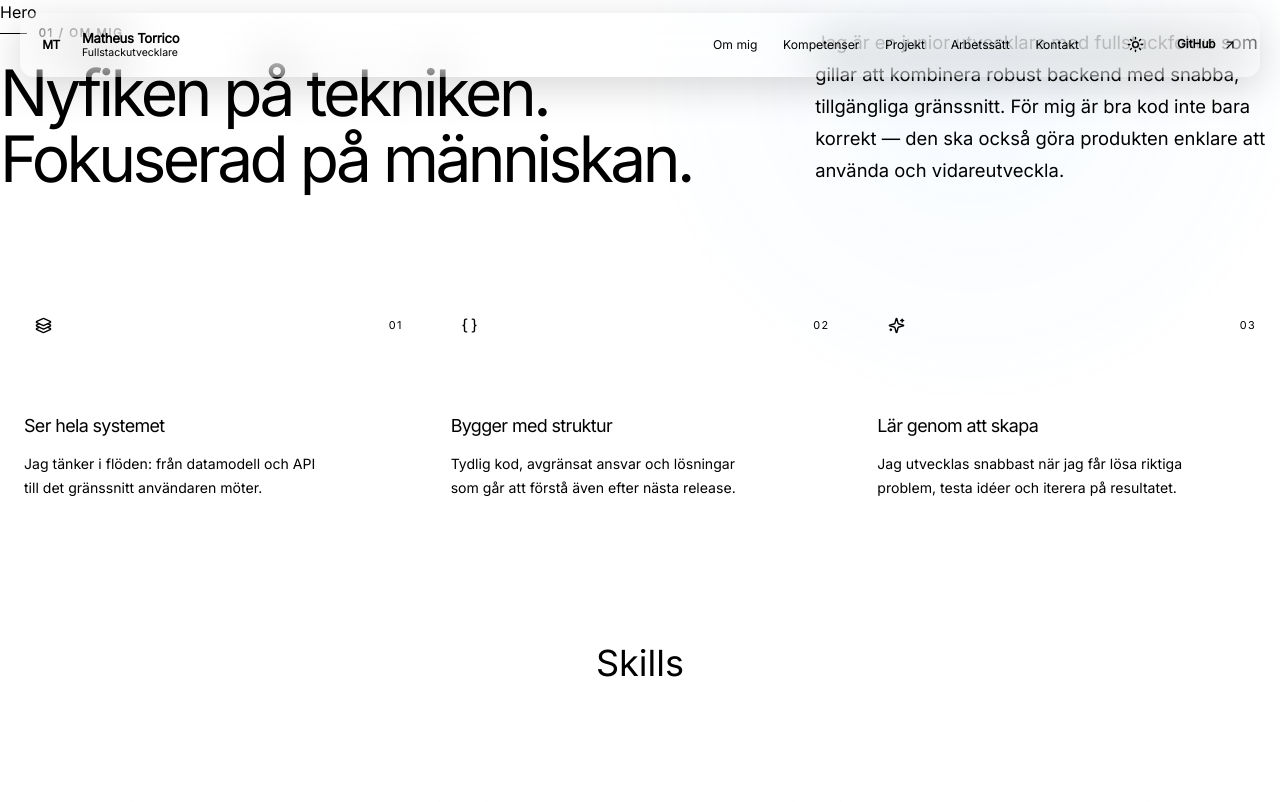
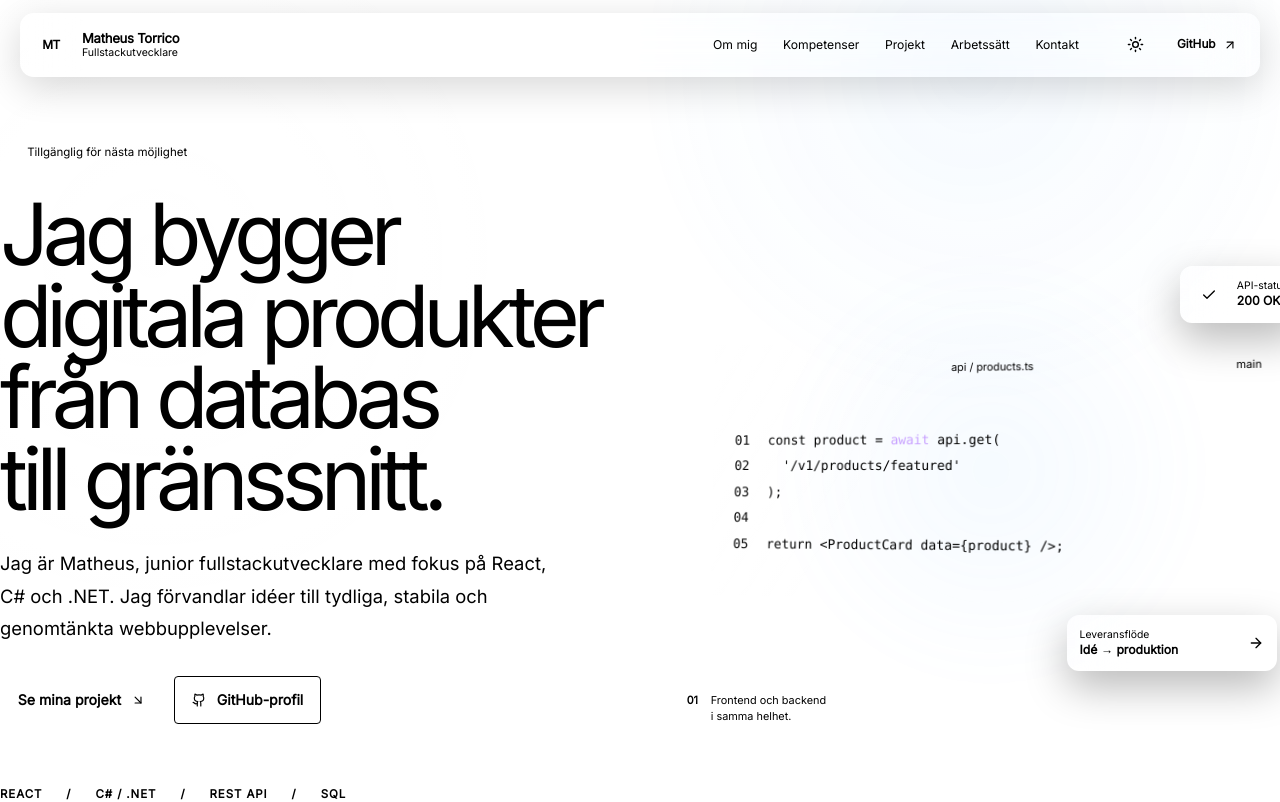
Before and after one commit to ikariLain/Portfolio, a React (Vite) app: page / in a window 1280 px wide. Shown: the top 802 px of the page. Built offline with nearby package versions, Linux system fonts and the light colour scheme.

Commit message:
Refactor Hero component and enhance layout, styling, and functionality for improved user experience

```diff
--- a/src/Components/Hero/Hero.css
+++ b/src/Components/Hero/Hero.css
@@ -0,0 +1,371 @@
+.hero {
+  min-height: 100svh;
+  display: flex;
+  align-items: center;
+  position: relative;
+  padding: 8.5rem 0 4.5rem;
+}
+
+.hero::after {
+  position: absolute;
+  right: 0;
+  bottom: 0;
+  left: 0;
+  height: 1px;
+  content: "";
+  background: linear-gradient(90deg, transparent, var(--border-strong), transparent);
+}
+
+.hero-grid {
+  position: absolute;
+  inset: 0;
+  overflow: hidden;
+  opacity: 0.28;
+  background-image:
+    linear-gradient(var(--border) 1px, transparent 1px),
+    linear-gradient(90deg, var(--border) 1px, transparent 1px);
+  background-size: 72px 72px;
+  mask-image: linear-gradient(to bottom, transparent 3%, black 34%, transparent 92%);
+}
+
+.hero-inner {
+  display: grid;
+  grid-template-columns: minmax(0, 1.03fr) minmax(420px, 0.97fr);
+  align-items: center;
+  gap: clamp(3rem, 7vw, 7rem);
+  position: relative;
+}
+
+.hero-copy {
+  position: relative;
+  z-index: 2;
+}
+
+.availability {
+  width: fit-content;
+  display: flex;
+  align-items: center;
+  gap: 0.6rem;
+  margin-bottom: 1.6rem;
+  padding: 0.45rem 0.66rem;
+  border: 1px solid var(--border);
+  border-radius: 999px;
+  color: var(--text-soft);
+  background: var(--surface);
+  font-size: 0.72rem;
+  font-weight: 500;
+}
+
+.availability-dot {
+  width: 7px;
+  height: 7px;
+  position: relative;
+  border-radius: 50%;
+  background: var(--success);
+  box-shadow: 0 0 0 5px var(--success-bg);
+}
+
+.hero h1 {
+  max-width: 760px;
+  margin-bottom: 1.7rem;
+  font-size: clamp(3.15rem, 6.7vw, 6.7rem);
+  line-height: 0.95;
+  letter-spacing: -0.072em;
+}
+
+.hero h1 span {
+  display: block;
+  color: var(--text-soft);
+}
+
+.hero-intro {
+  max-width: 650px;
+  margin-bottom: 2rem;
+  color: var(--text-soft);
+  font-size: clamp(1rem, 1.45vw, 1.15rem);
+  line-height: 1.75;
+}
+
+.hero-actions {
+  display: flex;
+  flex-wrap: wrap;
+  gap: 0.7rem;
+}
+
+.hero-stack {
+  display: flex;
+  flex-wrap: wrap;
+  gap: 0.55rem 1.5rem;
+  margin: 2.6rem 0 0;
+  padding: 1.2rem 0 0;
+  border-top: 1px solid var(--border);
+  color: var(--text-faint);
+  font-size: 0.72rem;
+  font-weight: 600;
+  letter-spacing: 0.08em;
+  list-style: none;
+  text-transform: uppercase;
+}
+
+.hero-stack li:not(:first-child)::before {
+  margin-right: 1.5rem;
+  content: "/";
+  color: var(--border-strong);
+}
+
+.hero-scene {
+  min-height: 510px;
+  position: relative;
+  display: flex;
+  align-items: center;
+  perspective: 1200px;
+}
+
+.scene-glow {
+  width: 82%;
+  aspect-ratio: 1;
+  position: absolute;
+  top: 50%;
+  left: 50%;
+  border-radius: 50%;
+  transform: translate(-50%, -50%);
+  opacity: 0.32;
+  background: radial-gradient(circle, rgba(112, 184, 255, 0.22), transparent 66%);
+  filter: blur(28px);
+}
+
+.code-window {
+  width: 100%;
+  position: relative;
+  z-index: 2;
+  overflow: hidden;
+  border: 1px solid var(--border-strong);
+  border-radius: var(--radius-md);
+  transform: rotateY(-7deg) rotateX(3deg);
+  background: linear-gradient(145deg, var(--surface-strong), var(--surface));
+  box-shadow: var(--shadow);
+}
+
+.code-window::before {
+  position: absolute;
+  inset: 0;
+  content: "";
+  pointer-events: none;
+  background: linear-gradient(120deg, rgba(255, 255, 255, 0.04), transparent 34%);
+}
+
+.window-bar {
+  min-height: 52px;
+  display: grid;
+  grid-template-columns: 1fr auto 1fr;
+  align-items: center;
+  padding: 0 1rem;
+  border-bottom: 1px solid var(--border);
+  color: var(--text-faint);
+  font-size: 0.68rem;
+}
+
+.window-dots {
+  display: flex;
+  gap: 0.35rem;
+}
+
+.window-dots i {
+  width: 7px;
+  height: 7px;
+  border-radius: 50%;
+  background: var(--border-strong);
+}
+
+.window-status {
+  justify-self: end;
+  padding: 0.26rem 0.45rem;
+  border-radius: 999px;
+  color: var(--success);
+  background: var(--success-bg);
+}
+
+.code-body {
+  padding: 2.1rem 1.4rem 2.4rem;
+  color: var(--text-soft);
+  font-family: "Cascadia Code", "SFMono-Regular", Consolas, monospace;
+  font-size: clamp(0.68rem, 1.15vw, 0.83rem);
+  line-height: 2;
+}
+
+.code-body p {
+  min-height: 1.8em;
+  margin: 0;
+  white-space: nowrap;
+}
+
+.line-number {
+  width: 2.2rem;
+  display: inline-block;
+  color: var(--text-faint);
+  user-select: none;
+}
+
+.code-blue { color: var(--info); }
+.code-purple { color: #c7a0ff; }
+.code-green { color: var(--success); }
+
+.metric-card {
+  position: absolute;
+  z-index: 3;
+  display: flex;
+  align-items: center;
+  gap: 0.75rem;
+  padding: 0.8rem;
+  border: 1px solid var(--border-strong);
+  border-radius: 12px;
+  background: color-mix(in srgb, var(--surface-strong) 86%, transparent);
+  box-shadow: 0 16px 42px rgba(0, 0, 0, 0.28);
+  backdrop-filter: blur(25px);
+}
+
+.metric-card--top {
+  top: 3.2rem;
+  right: -1.3rem;
+}
+
+.metric-card--bottom {
+  right: 0.2rem;
+  bottom: 3.35rem;
+  justify-content: space-between;
+  min-width: 210px;
+}
+
+.metric-card small,
+.metric-card strong {
+  display: block;
+  line-height: 1.35;
+}
+
+.metric-card small {
+  color: var(--text-faint);
+  font-size: 0.65rem;
+}
+
+.metric-card strong {
+  font-size: 0.76rem;
+  font-weight: 600;
+}
+
+.metric-icon {
+  width: 32px;
+  height: 32px;
+  display: grid;
+  place-items: center;
+  border-radius: 8px;
+}
+
+.metric-icon--success {
+  color: var(--success);
+  background: var(--success-bg);
+}
+
+.scene-caption {
+  position: absolute;
+  bottom: 0;
+  left: -1rem;
+  z-index: 3;
+  display: flex;
+  align-items: flex-start;
+  gap: 0.8rem;
+  color: var(--text-faint);
+  font-size: 0.68rem;
+  line-height: 1.45;
+}
+
+.scene-caption span {
+  color: var(--text);
+  font-weight: 600;
+}
+
+@media (max-width: 1040px) {
+  .hero {
+    padding-top: 10rem;
+  }
+
+  .hero-inner {
+    grid-template-columns: 1fr;
+  }
+
+  .hero h1 {
+    max-width: 900px;
+  }
+
+  .hero-intro {
+    max-width: 720px;
+  }
+
+  .hero-scene {
+    width: min(100%, 690px);
+    min-height: 470px;
+    margin-inline: auto;
+  }
+}
+
+@media (max-width: 640px) {
+  .hero {
+    min-height: auto;
+    padding: 8.7rem 0 4rem;
+  }
+
+  .hero h1 {
+    font-size: clamp(3rem, 15vw, 4.4rem);
+  }
+
+  .hero-actions {
+    flex-direction: column;
+  }
+
+  .hero-actions .button {
+    width: 100%;
+  }
+
+  .hero-stack {
+    gap: 0.6rem 1rem;
+  }
+
+  .hero-stack li:not(:first-child)::before {
+    margin-right: 1rem;
+  }
+
+  .hero-scene {
+    min-height: 390px;
+  }
+
+  .code-window {
+    transform: none;
+  }
+
+  .code-body {
+    padding: 1.5rem 0.8rem 1.8rem;
+  }
+
+  .metric-card--top {
+    top: 0.7rem;
+    right: -0.1rem;
+  }
+
+  .metric-card--bottom {
+    right: 0.5rem;
+    bottom: 1.5rem;
+  }
+
+  .scene-caption {
+    display: none;
+  }
+}
+
+@media (max-width: 390px) {
+  .code-body {
+    font-size: 0.6rem;
+  }
+
+  .metric-card--top {
+    display: none;
+  }
+}
--- a/src/Components/Hero/Hero.tsx
+++ b/src/Components/Hero/Hero.tsx
@@ -1,8 +1,89 @@
-import "./Hero.css";
+import { LuArrowDownRight, LuArrowRight, LuCheck, LuGithub } from 'react-icons/lu';
+import './Hero.css';
 
 export default function Hero() {
   return (
-    <div>Hero</div>
+    <section className="hero" id="top" aria-labelledby="hero-title">
+      <div className="hero-grid" aria-hidden="true" />
+      <div className="section-shell hero-inner">
+        <div className="hero-copy">
+          <p className="availability">
+            <span className="availability-dot" />
+            Tillgänglig för nästa möjlighet
+          </p>
 
-  )
+          <h1 id="hero-title">
+            Jag bygger digitala produkter
+            <span>från databas till gränssnitt.</span>
+          </h1>
+
+          <p className="hero-intro">
+            Jag är Matheus, junior fullstackutvecklare med fokus på React, C# och .NET.
+            Jag förvandlar idéer till tydliga, stabila och genomtänkta webbupplevelser.
+          </p>
+
+          <div className="hero-actions">
+            <a className="button button-primary" href="#projects">
+              Se mina projekt <LuArrowDownRight aria-hidden="true" />
+            </a>
+            <a
+              className="button button-secondary"
+              href="https://github.com/ikariLain"
+              target="_blank"
+              rel="noreferrer"
+            >
+              <LuGithub aria-hidden="true" /> GitHub-profil
+            </a>
+          </div>
+
+          <ul className="hero-stack" aria-label="Huvudkompetenser">
+            <li>React</li>
+            <li>C# / .NET</li>
+            <li>REST API</li>
+            <li>SQL</li>
+          </ul>
+        </div>
+
+        <div className="hero-scene" aria-label="Illustration av ett fullstackflöde">
+          <div className="scene-glow" aria-hidden="true" />
+
+          <div className="code-window">
+            <div className="window-bar">
+              <div className="window-dots" aria-hidden="true"><i /><i /><i /></div>
+              <span>api / products.ts</span>
+              <span className="window-status">main</span>
+            </div>
+            <div className="code-body" aria-hidden="true">
+              <p><span className="line-number">01</span><span className="code-blue">const</span> product = <span className="code-purple">await</span> api.get(</p>
+              <p><span className="line-number">02</span>&nbsp;&nbsp;<span className="code-green">'/v1/products/featured'</span></p>
+              <p><span className="line-number">03</span>);</p>
+              <p><span className="line-number">04</span></p>
+              <p><span className="line-number">05</span><span className="code-blue">return</span> &lt;ProductCard data={'{product}'} /&gt;;</p>
+            </div>
+          </div>
+
+          <div className="metric-card metric-card--top">
+            <span className="metric-icon metric-icon--success"><LuCheck aria-hidden="true" /></span>
+            <div>
+              <small>API-status</small>
+              <strong>200 OK</strong>
+            </div>
+          </div>
+
+          <div className="metric-card metric-card--bottom">
+            <div>
+              <small>Leveransflöde</small>
+              <strong>Idé → produktion</strong>
+            </div>
+            <LuArrowRight aria-hidden="true" />
+          </div>
+
+          <div className="scene-caption">
+            <span>01</span>
+            <p>Frontend och backend<br />i samma helhet.</p>
+          </div>
+        </div>
+      </div>
+    </section>
+  );
 }
```
